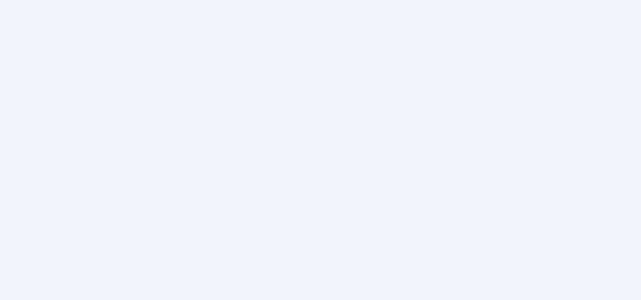
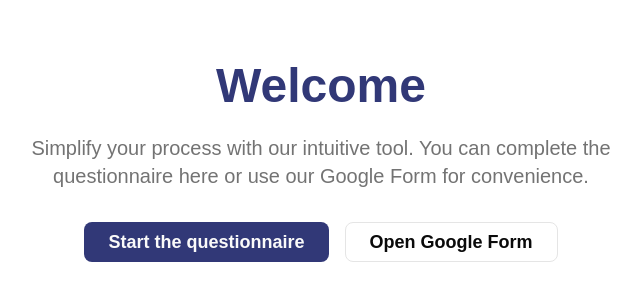
Before and after one commit to aequitas-aod/aequitas-frontend, a Next.js app: page /en in a window 1280 px wide. Before the commit this address had no page. Shown: the part 238-538 px from the top of the page, without its empty margins (319-960 px from the left). Built offline with nearby package versions, Linux system fonts and the light colour scheme.

Commit message:
feat: enhance HomePage with updated title, subtitle, and buttons; add Google Form link for convenience

```diff
--- a/messages/en.json
+++ b/messages/en.json
@@ -59,7 +59,11 @@
     }
   },
   "HomePage": {
-    "title": "Hello world!",
-    "questionnaire": "Go to questionnaire"
+    "title": "Welcome",
+    "subtitle": "Simplify your process with our intuitive tool. You can complete the questionnaire here or use our Google Form for convenience.",
+    "buttons": {
+      "start": "Start the questionnaire",
+      "googleForm": "Open Google Form"
+    }
   }
 }
--- a/src/app/[locale]/page.tsx
+++ b/src/app/[locale]/page.tsx
@@ -1,5 +1,43 @@
+"use client";
+import { Button } from "@/components/ui/button";
+import { GOOGLE_FORM_LINK } from "@/config/constants";
+import { useTranslations } from "next-intl";
 import { redirect } from "next/navigation";
 
 export default function HomePage() {
-  redirect("/en/questionnaire");
+  const t = useTranslations("HomePage");
+
+  return (
+    <div className="min-h-screen flex items-center justify-center bg-background text-foreground">
+      <div className="text-center max-w-2xl p-6">
+        <h1 className="text-4xl md:text-5xl font-bold mb-6 text-primary">
+          {t("title")}
+        </h1>
+        <p className="text-lg md:text-xl mb-8 text-muted-foreground">
+          {t("subtitle")}
+        </p>
+        <div className="flex flex-col md:flex-row gap-4 justify-center">
+          <Button
+            className="bg-primary text-primary-foreground py-3 px-6 rounded-lg font-semibold text-lg hover:bg-primary-600 transition duration-300"
+            onClick={() => redirect("/en/questionnaire")}
+          >
+            {t("buttons.start")}
+          </Button>
+          <a
+            href={GOOGLE_FORM_LINK}
+            target="_blank"
+            rel="noopener noreferrer"
+            className="inline-block"
+          >
+            <Button
+              variant="outline"
+              className="py-3 px-6 rounded-lg font-semibold text-lg"
+            >
+              {t("buttons.googleForm")}
+            </Button>
+          </a>
+        </div>
+      </div>
+    </div>
+  );
 }
--- a/src/app/page.tsx
+++ b/src/app/page.tsx
@@ -1,5 +1,5 @@
 import { redirect } from "next/navigation";
 
 export default function HomePage() {
-  redirect("/en/questionnaire");
+  redirect("/en");
 }
```
